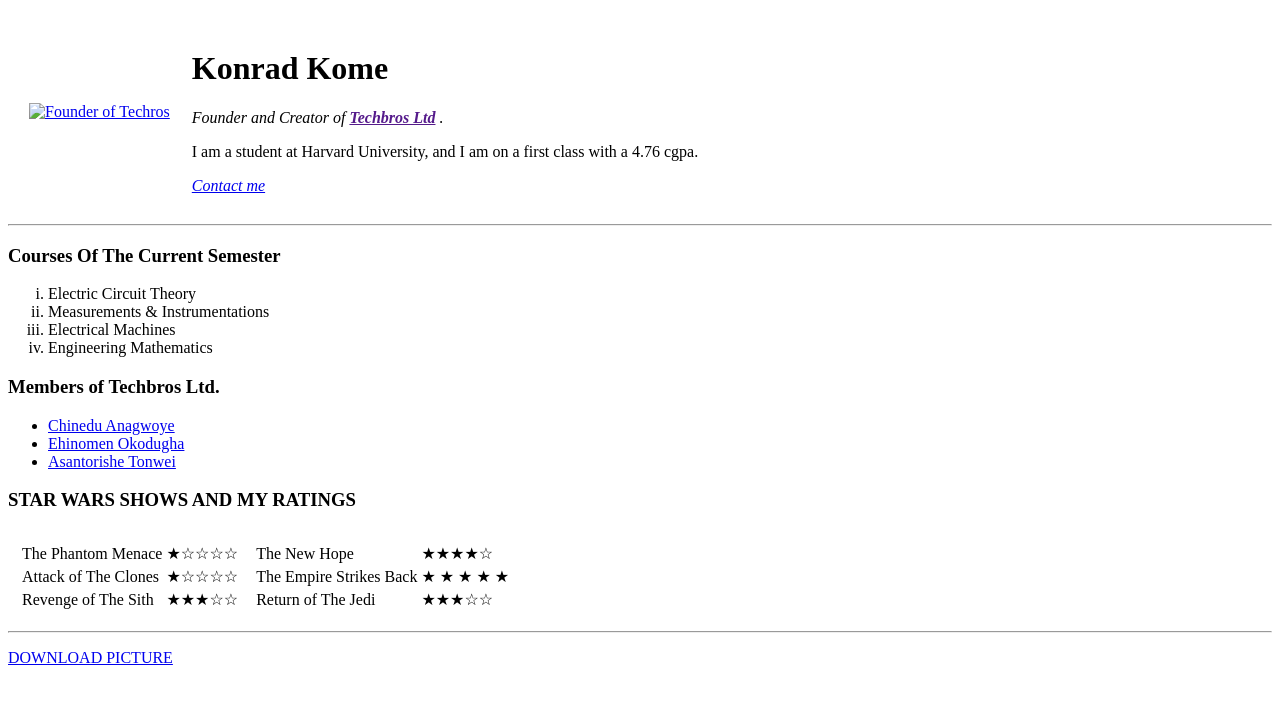
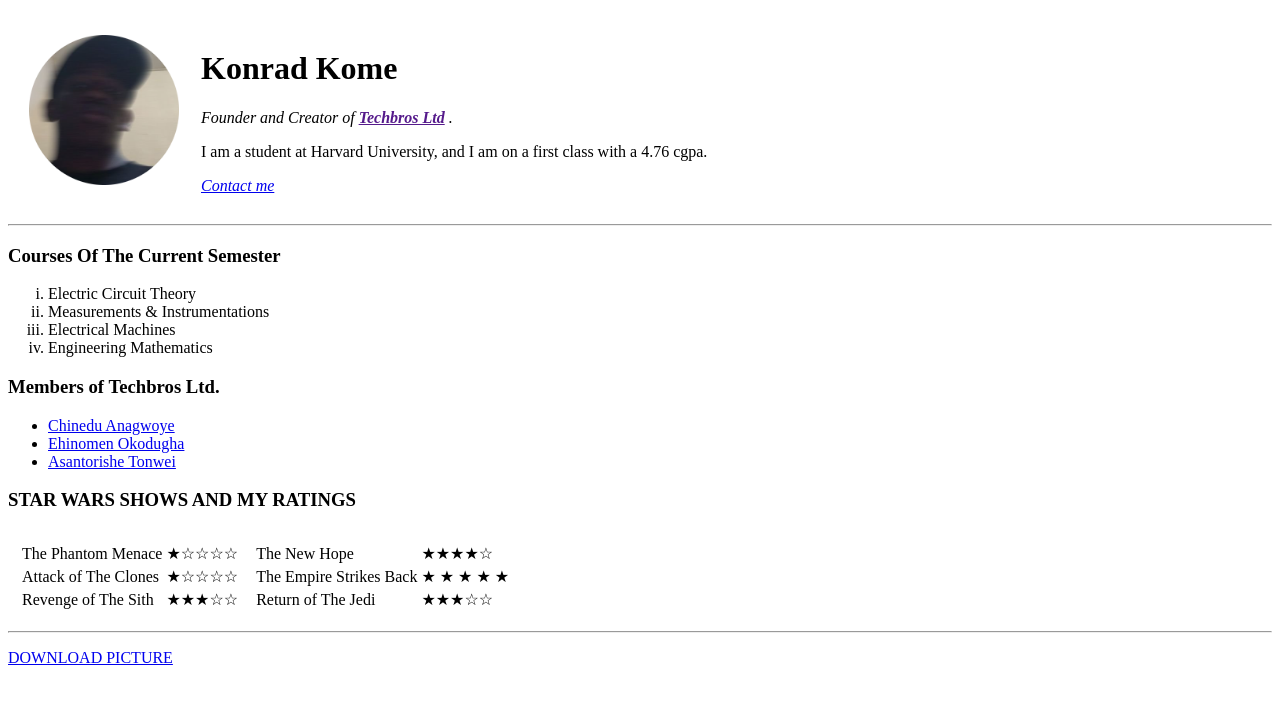
Before and after one commit to KonradKome/CV, a plain HTML site: page index.html in a window 1280 px wide. Drawn offline with Linux system fonts and the light colour scheme.

Commit message:
Update index.html

```diff
--- a/index.html
+++ b/index.html
@@ -10,7 +10,7 @@
 
   <table cellspacing="20">
     <tr>
-      <td><a href="https://twitter.com/konradkome"><img width="150" height="150" src="../Images/Komy.png" alt="Founder of Techros"></a></td>
+      <td><a href="https://twitter.com/konradkome"><img width="150" height="150" src="Komy.png" alt="Founder of Techros"></a></td>
       <td> <h1>Konrad Kome</h1>
         <p><em>Founder and Creator of <strong><a href="">Techbros Ltd</a> </strong>.</em></p>
         <p>I am a student at Harvard University, and I am on a first class with a 4.76 cgpa.</p>
```
